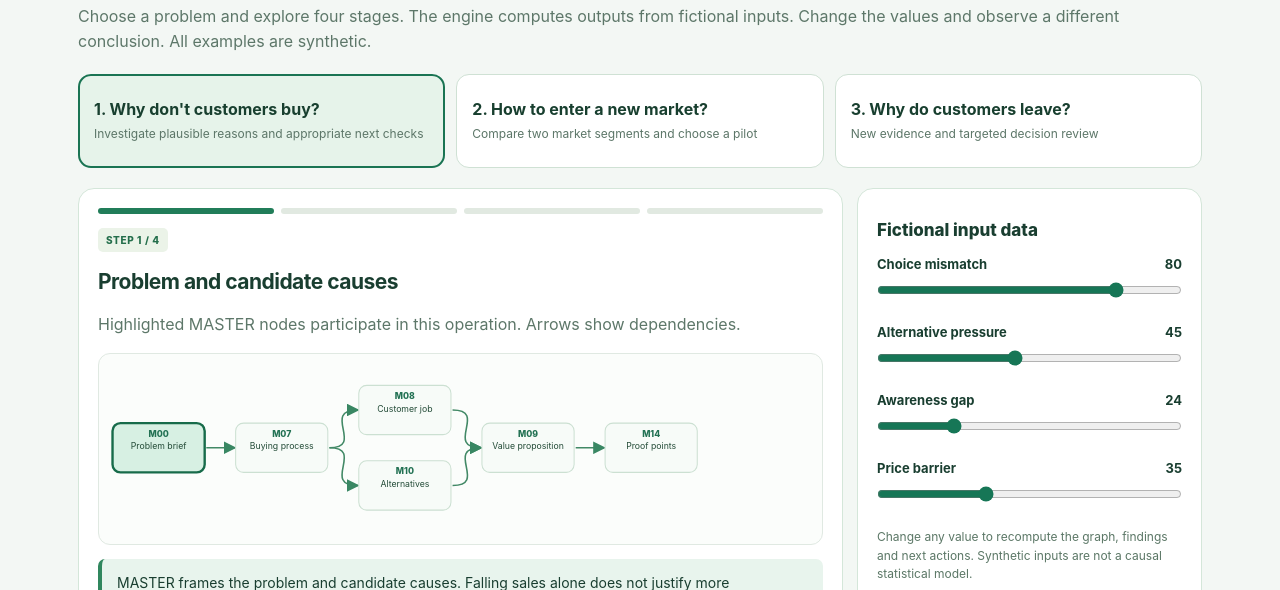
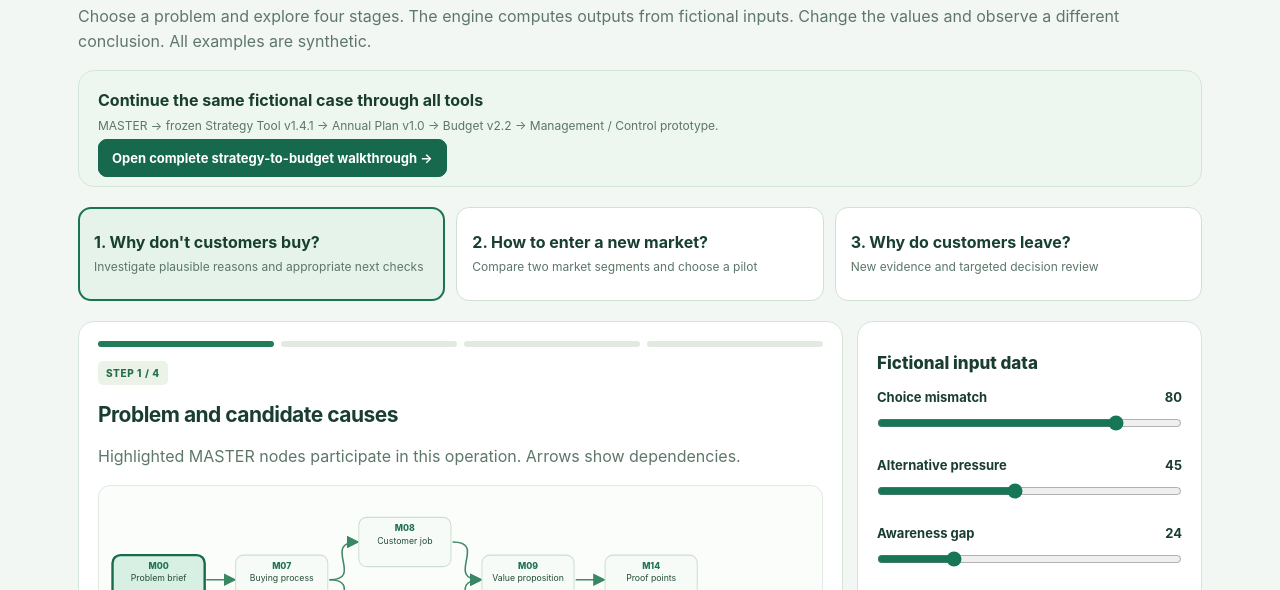
Before and after one commit to shashkovsystemservice-coder/marketing-studio, a plain HTML site: page startup-chile-demo/master-cases.html in a window 1280 px wide. Shown: the part 179-769 px from the top of the page. Drawn offline with Linux system fonts and the light colour scheme.

Commit message:
Align market-entry demo with frozen Strategy Tool: separate attractiveness and strength, no weighted winner; link integrated walkthrough

```diff
--- a/startup-chile-demo/master-cases.html
+++ b/startup-chile-demo/master-cases.html
@@ -35,7 +35,7 @@ p{line-height:1.55}.muted{color:#5d7769}.small{font-size:12px;color:#648071}.eye
 </style></head><body>
 <header><div class="head"><strong>MARKETING STUDIO / MASTER</strong><div><a id="manualLink" href="./master-runner.html?lang=en">Manual MASTER workspace</a>　<a id="homeLink" href="./index.html">← Two entry paths</a>　<button class="btn" id="language" data-action="language">EN</button></div></div></header>
 <main><span class="eyebrow" id="eyebrow"></span><h1 id="title"></h1><p id="subtitle" class="muted"></p>
-<section class="scenarios" id="scenarios"></section>
+<div class="panel" style="margin:13px 0;background:#edf6ef"><strong>Continue the same fictional case through all tools</strong><p class="note" style="margin:7px 0 11px">MASTER → frozen Strategy Tool v1.4.1 → Annual Plan v1.0 → Budget v2.2 → Management / Control prototype.</p><a class="btn primary" href="./integrated-flow.html" style="text-decoration:none">Open complete strategy-to-budget walkthrough →</a></div><section class="scenarios" id="scenarios"></section>
 <div class="layout"><section class="panel">
 <div class="stepbar" id="stepbar"></div><span class="badge" id="phase"></span><h2 id="stageTitle"></h2><p class="muted" id="stageDescription"></p>
 <div class="graph" id="graph"></div><div id="currentResult"></div><div class="controls"><button class="btn" data-action="prev" id="prev"></button><button class="btn primary" data-action="next" id="next"></button><button class="btn" data-action="reset" id="reset"></button></div>
@@ -87,10 +87,11 @@ function evaluate(scenario=current,v=values()){
   return {items,winner:items[0],runner:items[1],summary:items[0].action,metrics:items.map(x=>({name:x.name[idx()],value:x.weight})),uncertain:items[0].weight-items[1].weight<15};
  }
  if(scenario===1){
-  // Explicit prototype weights: demand .35, access .30, value fit .35.
-  const score=(d,a,f)=>fmt(.35*d+.30*a+.35*f);
-  const A=score(v.aDemand,v.aAccess,v.aFit),B=score(v.bDemand,v.bAccess,v.bFit);
-  return {A,B,selected:A>B?"A":B>A?"B":"tie",gap:fmt(Math.abs(A-B)),weights:[.35,.30,.35],uncertain:Math.abs(A-B)<8};
+  // Frozen Strategy Tool 1.4.1: two distinct axes, NEVER auto-sum or approve by score.
+  // Conservative prototype strength signal = weaker of buying access and product fit; not a normative metric.
+  const A={market:v.aDemand,strength:Math.min(v.aAccess,v.aFit)},B={market:v.bDemand,strength:Math.min(v.bAccess,v.bFit)};
+  const dominance=A.market>B.market&&A.strength>B.strength?"A":B.market>A.market&&B.strength>A.strength?"B":"tradeoff";
+  return {A,B,dominance,uncertain:dominance==="tradeoff"};
  }
  // Churn example. The new service evidence supersedes the old service assumption.
  const initialRank=v.price>=v.service?"price":"service";
@@ -124,8 +125,8 @@ function sourceEvidence(){
   metrics(e.items)
  ];
  if(current===1)return [
-  t("Учебная оценка: спрос 35%, доступность 30%, соответствие продукта 35%. Весовые коэффициенты заданы вручную и не валидированы.","Illustrative scoring: demand 35%, access 30%, product fit 35%. Weights are manually selected and unvalidated."),
-  metrics([{name:t("Сегмент A","Segment A"),value:e.A},{name:t("Сегмент B","Segment B"),value:e.B}])
+  t("Две независимые оси Strategy Tool: привлекательность рынка и наша способность конкурировать. Никакого суммарного балла и автоматического стратегического выбора.","Two separate axes from Strategy Tool: market attractiveness and competitive strength. No combined score or automatic strategic choice."),
+  metrics([{name:t("А: привлекательность рынка","A: market attractiveness"),value:e.A.market},{name:t("А: способность конкурировать","A: competitive strength"),value:e.A.strength},{name:t("Б: привлекательность рынка","B: market attractiveness"),value:e.B.market},{name:t("Б: способность конкурировать","B: competitive strength"),value:e.B.strength}])
  ];
  return [
   t("Исходные сведения: цена "+v.price+", обслуживание "+v.service+". Новое свидетельство об обслуживании: "+v.serviceNew+". Значения условные.","Initial signals: price "+v.price+", service "+v.service+". New service evidence: "+v.serviceNew+". All values are synthetic."),
@@ -142,9 +143,9 @@ function stageResult(){
  }
  if(current===1){
   if(p===0)return {tone:"normal",text:t("MASTER ограничивает задачу: новый рынок и два предварительных сегмента. Нужны оценки спроса, доступности и соответствия продукта.","MASTER scopes the market-entry problem and two candidate segments. Demand, access and product fit must be checked.")};
-  if(p===1)return {tone:"normal",text:t("Каждый сегмент оценивается по одной модели: спрос 35%, доступность 30%, соответствие продукта 35%.","Each segment uses the same illustrative model: demand 35%, access 30%, product fit 35%.")};
-  if(p===2)return {tone:e.uncertain?"warn":"normal",text:t("Сегмент A: ","Segment A: ")+e.A+"/100. "+t("Сегмент B: ","Segment B: ")+e.B+"/100. "+(e.selected==="tie"?t("Оценки равны.","Scores are tied."):t("Предварительный лидер — ","Provisional leader: ")+e.selected+".")};
-  return {tone:e.uncertain?"warn":"normal",text:(e.selected==="tie"||e.uncertain?t("Нет надёжного лидера: сначала проверить исходные оценки. ","No clear winner: validate the assumptions first. "):t("Для ограниченного пилота предварительно выбран сегмент ","Segment chosen provisionally for a limited pilot: ")+e.selected+". ")+t("Утверждение стратегии и экономика требуют отдельной проверки.","Strategy approval and economics require separate verification.")};
+  if(p===1)return {tone:"normal",text:t("Две оси: рыночная привлекательность и конкурентная сила. Слабейшая из доступности и соответствия продукта — условный сигнал ограничений, не нормативный балл.","Two axes: market attractiveness and competitive strength. The weaker of access and product fit is an illustrative constraint signal, not a normative score.")};
+  if(p===2)return {tone:e.uncertain?"warn":"normal",text:"A: "+e.A.market+"/100 "+t("привлекательность","market appeal")+" · "+e.A.strength+"/100 "+t("сила","strength")+"; B: "+e.B.market+"/100 "+t("привлекательность","market appeal")+" · "+e.B.strength+"/100 "+t("сила","strength")+". "+(e.uncertain?t("Обнаружен компромисс двух осей.","The two axes reveal a trade-off."):t("Один вариант сильнее по обоим сигналам.","One option leads on both signals."))};
+  return {tone:e.uncertain?"warn":"normal",text:e.uncertain?t("Не выбирать сегмент автоматически: сформировать целостные стратегические альтернативы и проверить их на одинаковых критериях в Strategy Tool 6.5–6.6.","Do not auto-select a segment: develop coherent strategies and compare them under the same Strategy Tool 6.5–6.6 criteria."):t("Предварительный ориентир "+e.dominance+" не является утверждённой стратегией. Перейти к целостным альтернативам и ответственному выбору.","A provisional signal favoring "+e.dominance+" is not a strategy approval. Proceed to coherent alternatives and owner decision.")};
  }
  if(p===0)return {tone:"normal",text:t("Исходная гипотеза: уход объясняется ","Initial churn hypothesis: ")+(e.initialRank==="price"?t("ценой.","price."):t("обслуживанием.","service."))};
  if(p===1)return {tone:"normal",text:t("Первоначальная версия решения связана с ","An initial action hypothesis is linked to ")+(e.initialRank==="price"?t("ценовой политикой.","pricing."):t("качеством обслуживания.","service quality."))};
```
